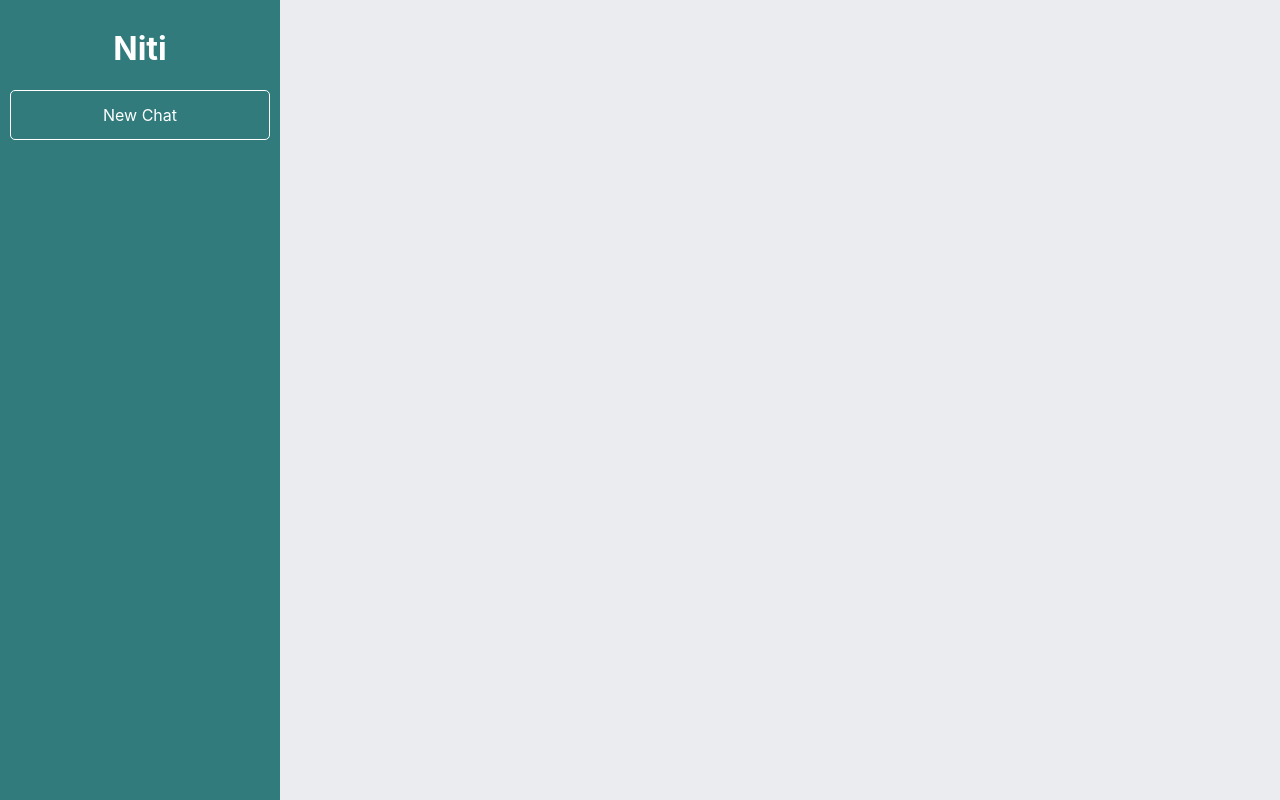
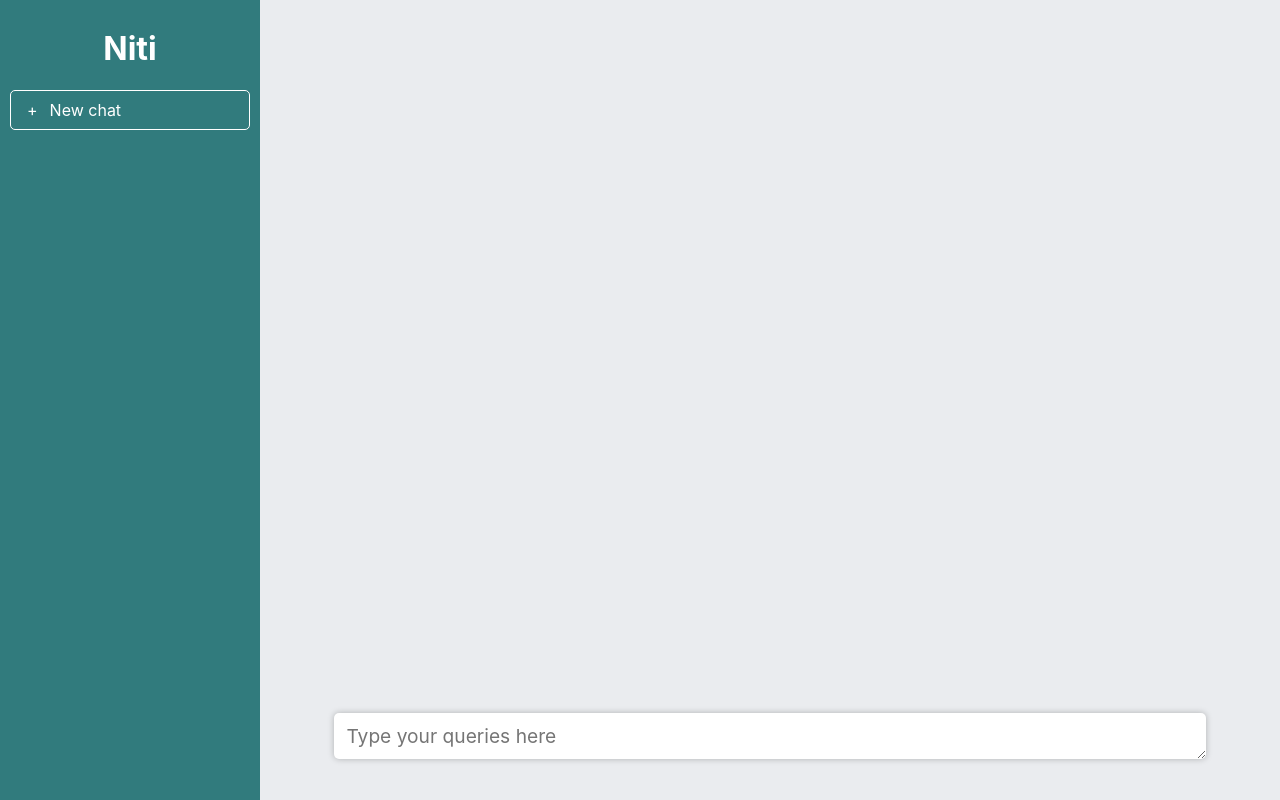
Before and after one commit to Yunika-Bajracharya/Niti-Legal-Semantic-Search, a React (Create React App) app in the folder niti-client/: page / in a window 1280 px wide. Built offline with nearby package versions, Linux system fonts and the light colour scheme.

Commit message:
Create input box

```diff
--- a/niti-client/src/App.css
+++ b/niti-client/src/App.css
@@ -1,7 +1,4 @@
-@import "~normalize.css";
-
 .App {
-  box-sizing: border-box;
   text-align: center;
   display: flex;
   position: absolute;
@@ -25,10 +22,40 @@
 .chatbox {
   flex: 1;
   background-color: #eaecef;
+  position: relative;
 }
 
 .sidebar-button {
-  padding: 15px;
+  padding: 10px;
   border: 1px solid white;
   border-radius: 5px;
+  text-align: left;
+  transition: ease 0.25s all;
 }
+
+.sidebar-button:hover {
+  background-color: #438285;
+}
+
+.sidebar-button span {
+  padding: 0 12px 0 6px;
+}
+
+.chat-inputbox {
+  padding: 26px;
+  position: absolute;
+  bottom: 0;
+  left: 0;
+  right: 0;
+}
+
+.chat-input-textarea {
+  width: 90%;
+  border-radius: 5px;
+  border: none;
+  padding: 12px;
+  margin: 12px;
+  outline: none;
+  font-size: 1.2em;
+  box-shadow: 0 0 6px 0 rgba(0, 0, 0, 0.25);
+}
--- a/niti-client/src/App.js
+++ b/niti-client/src/App.js
@@ -1,4 +1,5 @@
 import React from "react";
+import "./normalize.css";
 import "./App.css";
 
 function App() {
@@ -6,10 +7,21 @@ function App() {
     <div className="App">
       <aside className="sidebar">
         <h1 className="logo">Niti</h1>
-        <div className="sidebar-button">New Chat</div>
+        <div className="sidebar-button">
+          <span>+</span>
+          New chat
+        </div>
       </aside>
 
-      <section className="chatbox"></section>
+      <section className="chatbox">
+        <div className="chat-inputbox">
+          <textarea
+            rows="1"
+            className="chat-input-textarea"
+            placeholder="Type your queries here"
+          ></textarea>
+        </div>
+      </section>
     </div>
   );
 }
```
Also changed, not shown: niti-client/src/normalize.css (added).
